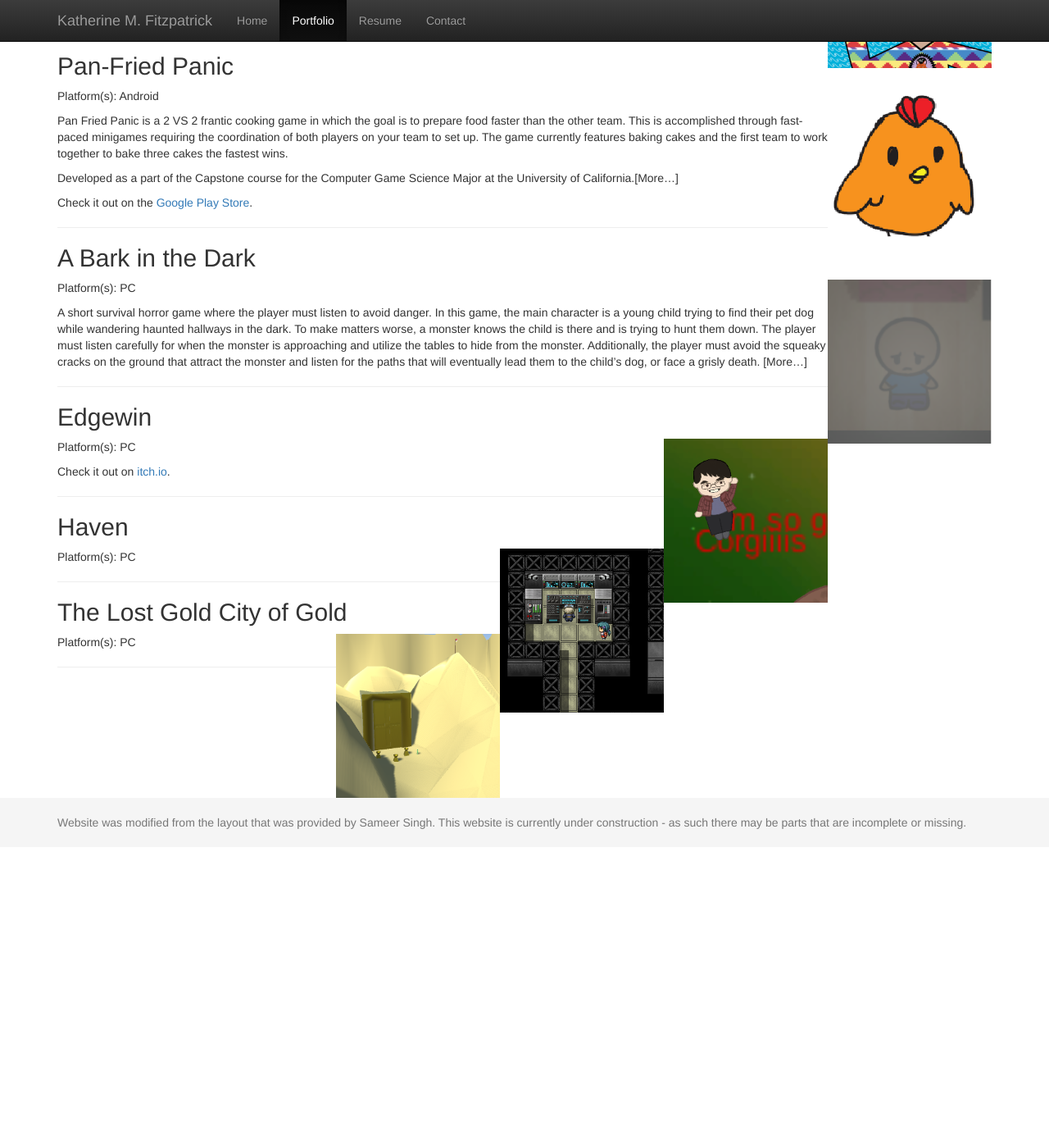
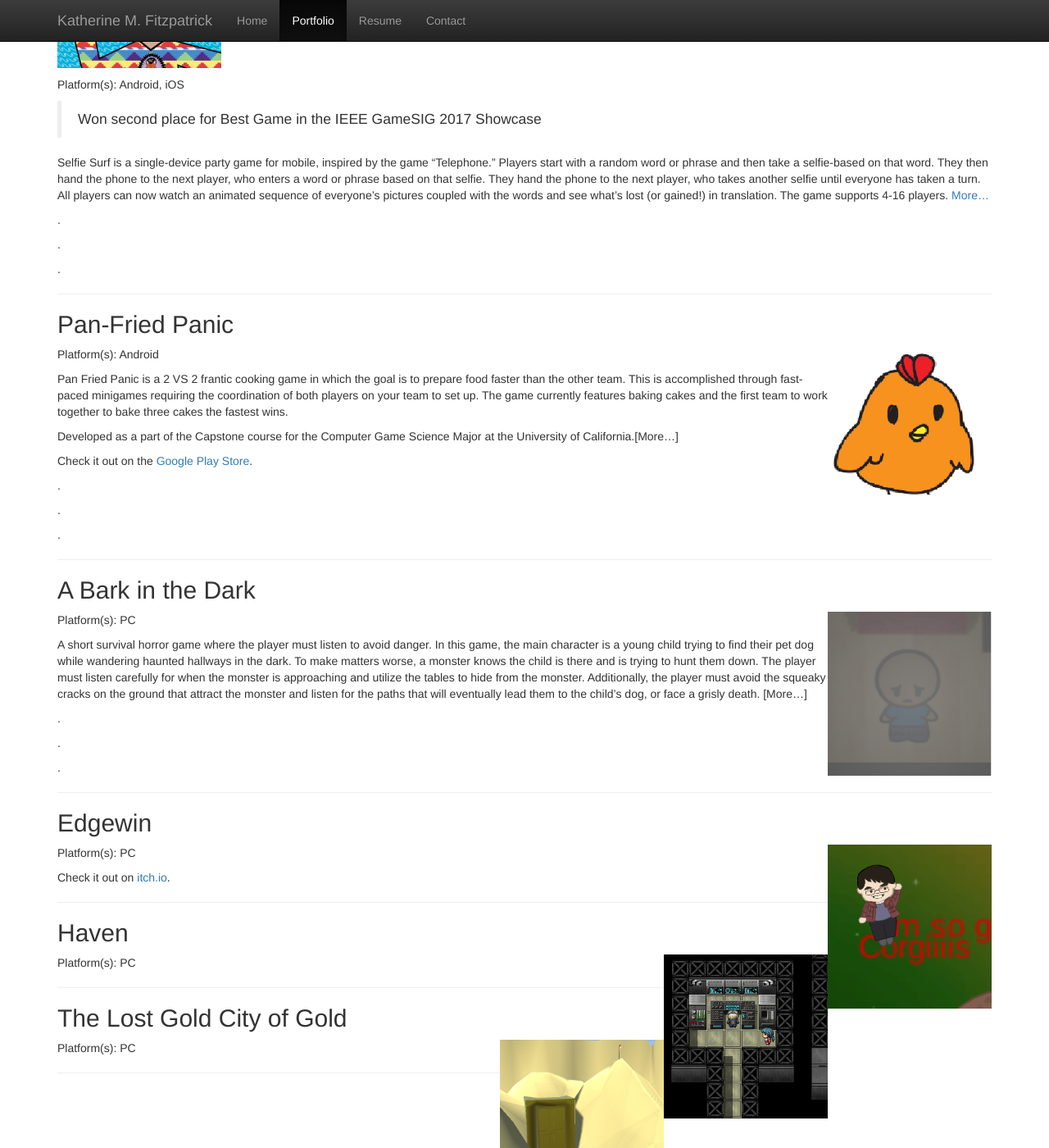
Before and after one commit to kathermf/kathermf.github.io, a Jekyll site: the page built from portfolio.md, in a window 1280 px wide and 1400 px high, scrolled down 444 px. Shown: the whole window at 82% size. Built offline with Jekyll 4.4.1, drawn with Linux system fonts in a browser that asks for light colours; before the commit the page ends 1477 px from its top, so only the background shows below that.

Commit message:
This is really annoying

```diff
--- a/portfolio.md
+++ b/portfolio.md
@@ -9,13 +9,20 @@ Here is a list of projects I have contributed to. Feel free to take a look at th
 
 -----
 ## Selfie Surf
-<img align="right" src="images/selfiesurf0_1.png" width="200">
+<img src="images/selfiesurf0_1.png" width="200">
+
 Platform(s): Android, iOS
 
-* Won second place for Best Game in the IEEE GameSIG 2017 Showcase
+> Won second place for Best Game in the IEEE GameSIG 2017 Showcase
 
 Selfie Surf is a single-device party game for mobile, inspired by the game "Telephone." Players start with a random word or phrase and then take a selfie-based on that word. They then hand the phone to the next player, who enters a word or phrase based on that selfie. They hand the phone to the next player, who takes another selfie until everyone has taken a turn. All players can now watch an animated sequence of everyone's pictures coupled with the words and see what's lost (or gained!) in translation. The game supports 4-16 players.
 [More...](selfiesurf.md)
+
+.
+
+.
+
+.
 
 -----
 
@@ -29,6 +36,12 @@ Developed as a part of the Capstone course for the Computer Game Science Major a
 
 Check it out on the [Google Play Store](https://play.google.com/store/apps/details?id=com.ABI.PanFriedPanic&hl=en).
 
+.
+
+.
+
+.
+
 -----
 
 ## A Bark in the Dark
@@ -36,6 +49,12 @@ Check it out on the [Google Play Store](https://play.google.com/store/apps/detai
 Platform(s): PC
 
 A short survival horror game where the player must listen to avoid danger. In this game, the main character is a young child trying to find their pet dog while wandering haunted hallways in the dark. To make matters worse, a monster knows the child is there and is trying to hunt them down. The player must listen carefully for when the monster is approaching and utilize the tables to hide from the monster. Additionally, the player must avoid the squeaky cracks on the ground that attract the monster and listen for the paths that will eventually lead them to the child's dog, or face a grisly death. [More...]
+
+.
+
+.
+
+.
 
 -----
 
```
Also changed, not shown: selfiesurf.md (+1 -1 lines).
